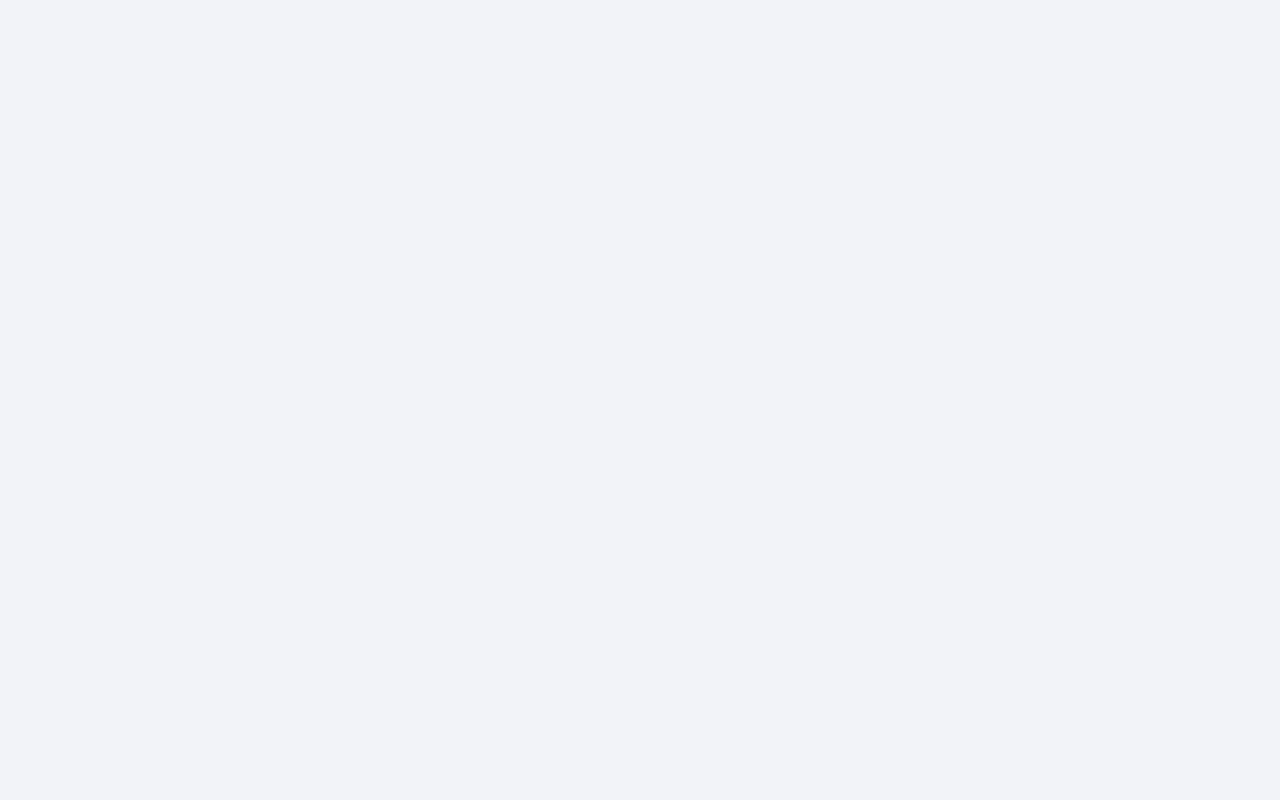
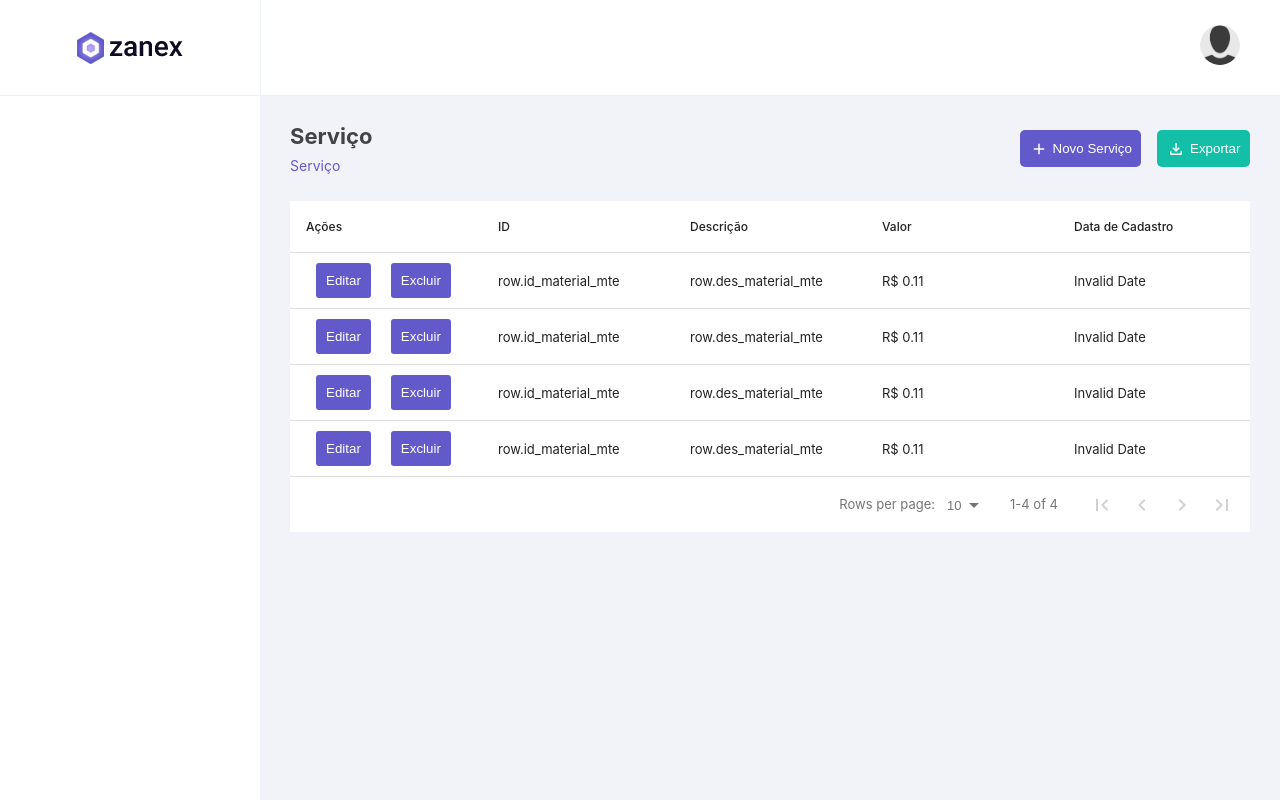
Before and after one commit to Rafael-Arruda/management-product, a React (Vite) app: page /service in a window 1280 px wide. Before the commit this address had no page. Built offline with nearby package versions, Linux system fonts and the light colour scheme.

Commit message:
feat: ajustes e inicio tela de servico

```diff
--- /dev/null
+++ b/src/pages/Servico/index.jsx
@@ -0,0 +1,53 @@
+import { useEffect, useState } from "react";
+
+import { Container } from './style';
+
+
+import Sidenav from '../../components/Sidenav';
+import Topbar from "../../components/Topbar";
+
+import Content from "../../components/Content";
+import PageHeader from "../../components/PageHeader";
+
+import ServiceTable from "./serviceTable";
+
+export default function Service() {
+
+    const [services, setServices] = useState([]);
+
+
+
+    // Chamada da API - Lista todos os materiais
+    useEffect(() => {
+        const fetchServices = async () => {
+            try {
+                // const response = await api.get("/service");
+                setServices([1,2,3,4]);
+                // console.log("Lista:", response.data);
+            } catch (error) {
+                console.error("Erro ao buscar:", error);
+            }
+        };
+        fetchServices();
+    }, []);
+
+
+   return (
+        <Container>
+            <Sidenav />
+            <Topbar />
+
+            <Content>
+                <PageHeader
+                    onClick={() => console.log('modal')}
+                    titulo='Serviço'
+                    adicionar='Novo Serviço'
+                    exportar='Exportar'
+                    btnExport={() => {}}
+                    breadItens={['Serviço']}
+                />
+                    <ServiceTable data={services} />
+            </Content>
+        </Container>
+    )
+}
--- /dev/null
+++ b/src/pages/Servico/serviceTable.jsx
@@ -0,0 +1,57 @@
+import React from "react";
+
+import { Button } from './style';
+
+import DataTable from "react-data-table-component";
+import { formatDate } from "../../utils/datehelper";
+
+export default function ServiceTable({ data = [] }) {
+
+
+
+  const columns = [
+    {
+      name: 'Ações',
+      cell: (row) => (
+        <div>
+          <Button onClick={() => console.log("editar")}>Editar</Button>
+          <Button onClick={() => console.log("excluir")}>Excluir</Button>
+        </div>
+      ),
+    },
+    {
+      name: "ID",
+      selector: (row) => `${'row.id_material_mte'}`,
+      sortable: true,
+    },
+    {
+      name: "Descrição",
+      selector: (row) => `${'row.des_material_mte'}`,
+      sortable: true,
+    },
+    {
+      name: "Valor",
+      selector: (row) => `${'row.vlr_material_mte'}`,
+      sortable: true,
+      cell: (row) => `R$ ${(0.111).toFixed(2)}`
+    },
+    {
+      name: "Data de Cadastro",
+      selector: (row) => `${'row.created_at'}`,
+      sortable: true,
+      format: (row) => formatDate('row.created_at'),
+    },
+  ];
+  return (
+
+    <DataTable
+      columns={columns}
+      data={data}
+      pagination
+      paginationPerPage={10}
+      paginationRowsPerPageOptions={[10, 20, 30]}
+      searchable
+      sortable
+    />
+  )
+}
--- /dev/null
+++ b/src/pages/Servico/style.js
@@ -0,0 +1,92 @@
+import styled from "styled-components";
+
+export const Container = styled.div`
+    padding: 0px 30px;
+`;
+
+export const ModalContainer = styled.div`
+  background-color: rgba(0, 0, 0, 0.5);
+  position: fixed;
+  top: 0;
+  left: 0;
+  right: 0;
+  bottom: 0;
+  display: flex;
+  justify-content: center;
+  align-items: center;
+  z-index: 999;
+
+`;
+
+export const ModalContent = styled.div`
+  background-color: white;
+  padding: 20px;
+  border-radius: 5px;
+  box-shadow: 0 0 10px rgba(0, 0, 0, 0.2);
+  width: 500px;
+  height: 250px;
+`;
+
+export const ModalHeader = styled.div`
+    display: flex;
+    align-items: center;
+    justify-content: space-between;
+    button{
+        border: none;
+        background: transparent;
+        font-weight: bold;
+    }
+
+`
+
+export const MaterialForm = styled.div`
+    display: flex;
+    flex-direction: column;
+    margin: 30px 0;
+`;
+
+export const ModalBotao = styled.div`
+    display: flex;
+    justify-content: end;
+    gap: 10px;
+`
+
+export const Input = styled.input`
+  margin-bottom: 10px;
+  padding: 5px;
+  border: 1px solid #ccc;
+  border-radius: 3px;
+`;
+
+export const Button = styled.button`
+  background-color: var(--primary-bg-color);
+  margin: 10px;
+  color: white;
+  padding: 10px;
+  border: none;
+  border-radius: 3px;
+  cursor: pointer;
+`;
+
+export const ButtonClose = styled.button`
+  background-color: var(--home-color);
+  margin: 10px;
+  color: var(--gray-dark);
+  padding: 10px;
+  border: none;
+  border-radius: 3px;
+  cursor: pointer;
+`;
+
+export const DeviderHorizontal = styled.div`
+    height: 1px;
+    width: 100%;
+    background-color: var(--border-color);
+`
+
+// Tabela
+export const StyledTable = styled.table`
+  width: 100%;
+  border-collapse: collapse;
+  border: 1px solid #ddd;
+`;
--- a/src/routes/index.jsx
+++ b/src/routes/index.jsx
@@ -1,12 +1,13 @@
-import React from "react";
-import {BrowserRouter, Routes, Route} from 'react-router-dom';
+import { Route, Routes } from 'react-router-dom';
 
 //Pages
+import Empty from "../pages/Empty";
+import Home from "../pages/Home";
 import Login from '../pages/Login';
 import Register from '../pages/Register';
-import Home from "../pages/Home";
-import Empty from "../pages/Empty";
+import RegisterMaterial from "../pages/RegisterMaterial";
 
+import Service from '../pages/Servico';
 import Private from "./Private";
 
 function RoutesApp() {
@@ -17,6 +18,8 @@ function RoutesApp() {
             <Route path="/login" element={ <Login/> }/>
             <Route path="/register" element={ <Register/> }/>
             <Route path="/empty" element={ <Private><Empty/></Private> }/>
+            <Route path="/cadastroMaterial" element={ <RegisterMaterial/> }/>
+            <Route path="/service" element={ <Service /> }/>
 
         </Routes>
     )
--- /dev/null
+++ b/src/utils/dateHelper.js
@@ -0,0 +1,8 @@
+const formatDate = (dateString) => {
+    const date = new Date(dateString);
+    const formattedDate = date.toLocaleDateString();
+    return formattedDate;
+  };
+
+
+  export { formatDate };
```
Also changed, not shown: src/components/Sidenav/index.jsx (+5 -11 lines).
